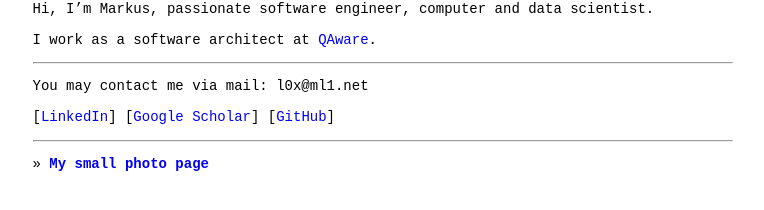
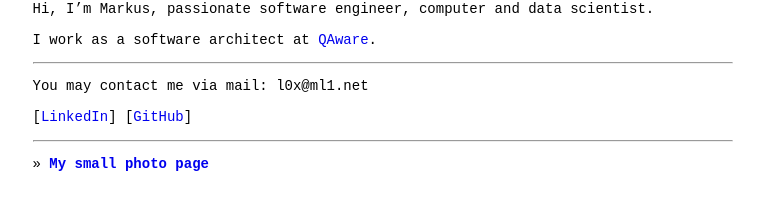
Before and after one commit to mlux86/mlux86.github.io, a Jekyll site: the page built from index.md, in a window 1280 px wide. Shown: the part 226-436 px from the top of the page, without its empty margins (261-1025 px from the left). Built offline with Jekyll 4.4.1, drawn with Linux system fonts in a browser that asks for light colours.

Commit message:
Remove Scholar Link

```diff
--- a/index.md
+++ b/index.md
@@ -12,7 +12,7 @@ You may contact me via mail: l<span style="display: none">AS=)§("</span><span s
 none">dz8(-lq</span>0<span style="display: none">%$Wao</span>x@ml<span style="display:
 none">=AD"!fa</span>1.net
 
-[[LinkedIn](https://www.linkedin.com/in/markus-lux-a88058107/)]   [[Google Scholar](https://scholar.google.de/citations?user=qUFFeisAAAAJ)]   [[GitHub](https://github.com/mlux86)]
+[[LinkedIn](https://www.linkedin.com/in/markus-lux-a88058107/)]   [[GitHub](https://github.com/mlux86)]
 
 <hr/>
 
```
